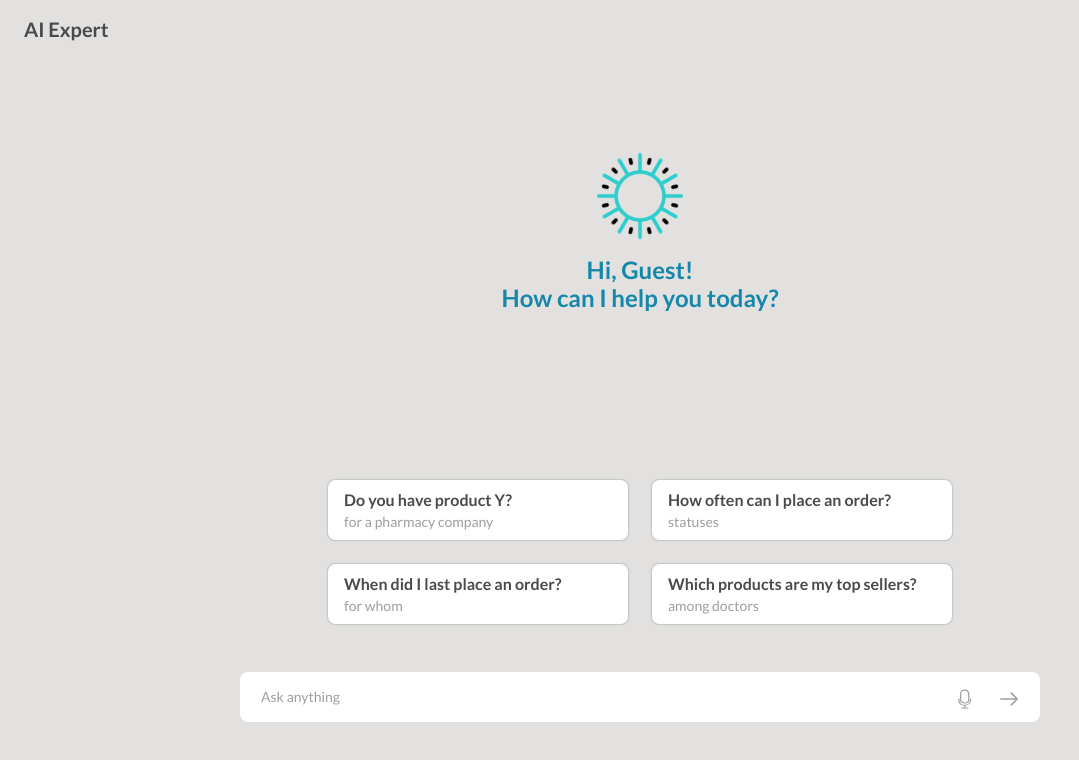
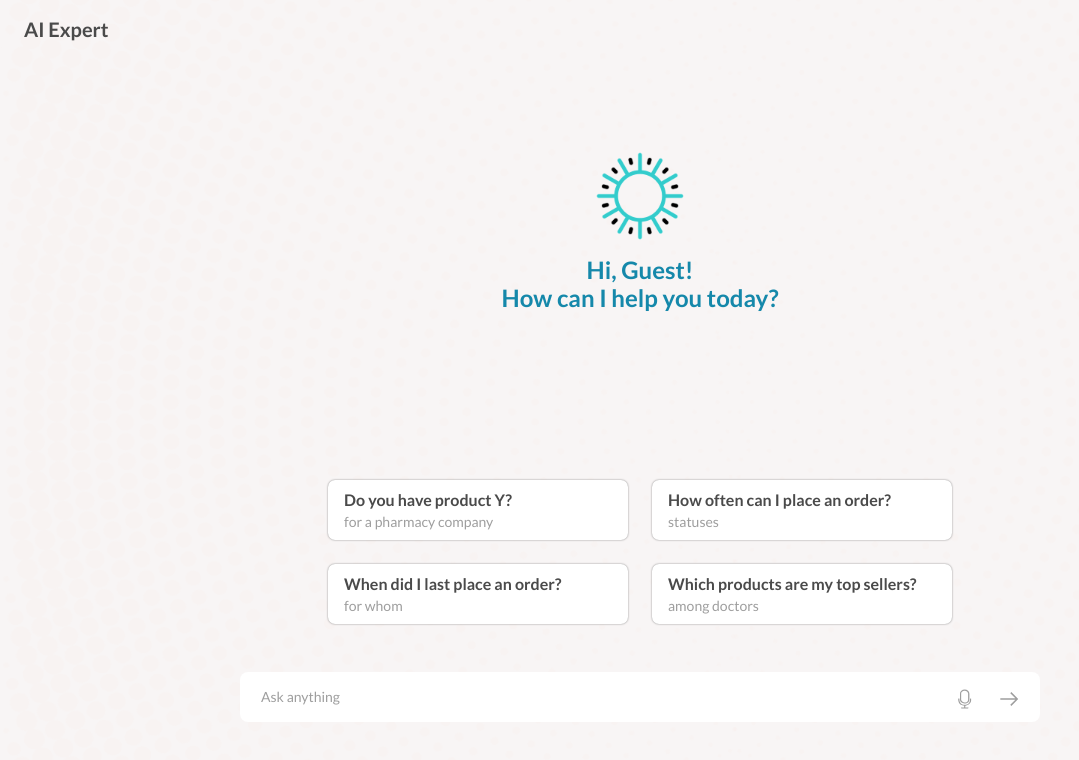
Before and after one commit to YaelOnGitHub/AI-AGENT-UI, an Angular app: page / in a window 1280 px wide. Shown: the top 760 px of the page, without its empty margins (0-1079 px from the left). Built offline with nearby package versions, Linux system fonts and the light colour scheme.

Commit message:
Added visible background image

```diff
--- a/src/app/components/main/main.component.html
+++ b/src/app/components/main/main.component.html
@@ -1,4 +1,4 @@
-<div class="main-wrapper flex flex-col min-h-screen bg-[#e2e1e0]" id="main-wrapper">
+<div class="main-wrapper flex flex-col min-h-screen bg-[#f8f5f5]" id="main-wrapper">
   <header class="text-[20px] bg-transparent text-[#4A4A4A] font-[700] px-4 sm:px-6 py-3.5">
     AI Expert
   </header>
--- a/src/app/components/main/main.component.scss
+++ b/src/app/components/main/main.component.scss
@@ -1,3 +1,5 @@
 .main-wrapper {
+  background-image: url('../../../assets/images/login-bg-dots.png');
+  background-size: cover;
   background-repeat: none;
 }
```
Also changed, not shown: src/assets/images/bg_dots_grey.png (deleted), src/assets/images/login-bg-dots.png (added).
